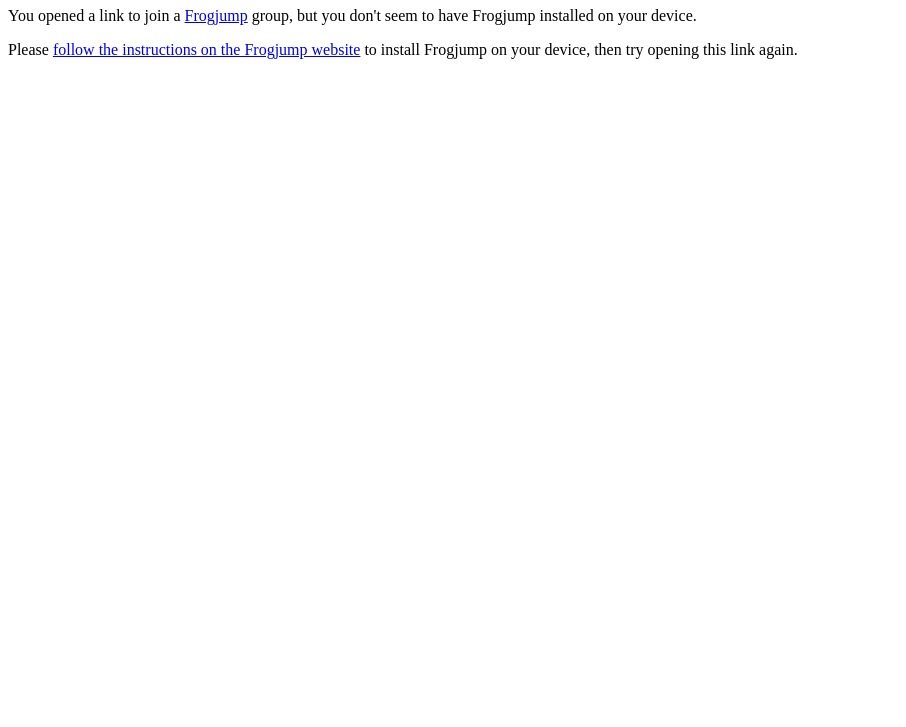
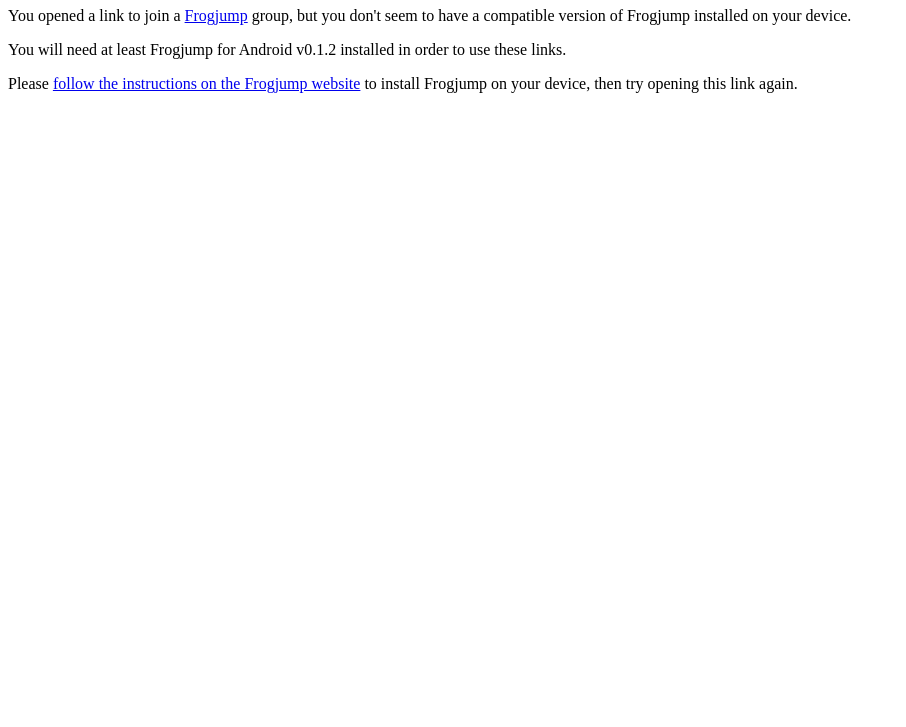
Before and after one commit to micolous/frogjump, a plain HTML site: page group.html in a window 1280 px wide. Shown: the part 73-800 px from the top of the page, without its empty margins (0-906 px from the left). Drawn offline with Linux system fonts and the light colour scheme.

Commit message:
Clarify group join message

```diff
--- a/group.html
+++ b/group.html
@@ -7,7 +7,9 @@
   </head>
   <body>
     <h1>Frogjump Group</h1>
-    <p>You opened a link to join a <a href="https://micolous.github.io/frogjump/">Frogjump</a> group, but you don't seem to have Frogjump installed on your device.</p>
+    <p>You opened a link to join a <a href="https://micolous.github.io/frogjump/">Frogjump</a> group, but you don't seem to have a compatible version of Frogjump installed on your device.</p>
+
+    <p>You will need at least Frogjump for Android v0.1.2 installed in order to use these links.</p>
 
     <p>Please <a href="https://micolous.github.io/frogjump/">follow the instructions on the Frogjump website</a> to install Frogjump on your device, then try opening this link again.</p>
   </body>
```
